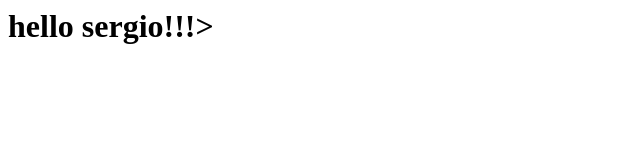
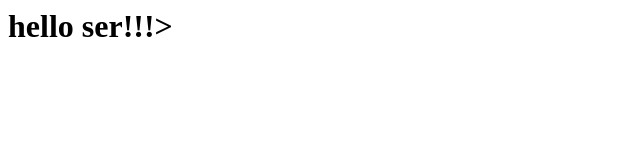
Before and after one commit to win21g/git_ss, a plain HTML site: page index.html in a window 1280 px wide. Shown: the whole page, without its empty margins (0-640 px from the left). Drawn offline with Linux system fonts and the light colour scheme.

Commit message:
new file in dev

```diff
--- a/index.html
+++ b/index.html
@@ -1 +1 @@
-<h1>hello sergio!!!>
+<h1>hello ser!!!>
```
Also changed, not shown: dev_file.txt (added).
